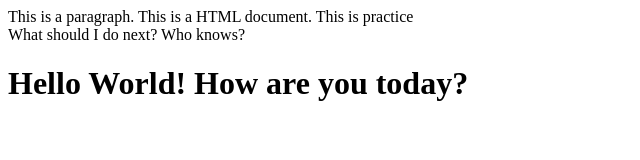
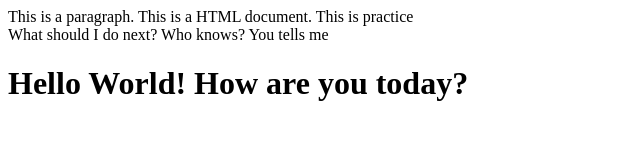
Before and after one commit to davidnguyen2022/META, a plain HTML site: page webpage.html in a window 1280 px wide. Shown: the full height of the page, 0-640 px from the left. Drawn offline with Linux system fonts and the light colour scheme.

Commit message:
my new version

```diff
--- a/webpage.html
+++ b/webpage.html
@@ -16,7 +16,7 @@
 
 This is a paragraph. This is a HTML document. This is practice
 <br>
-What should I do next? Who knows?
+What should I do next? Who knows? You tells me
 
 
 <!-- to save changes in vs code and psuh it to github repository,
```
